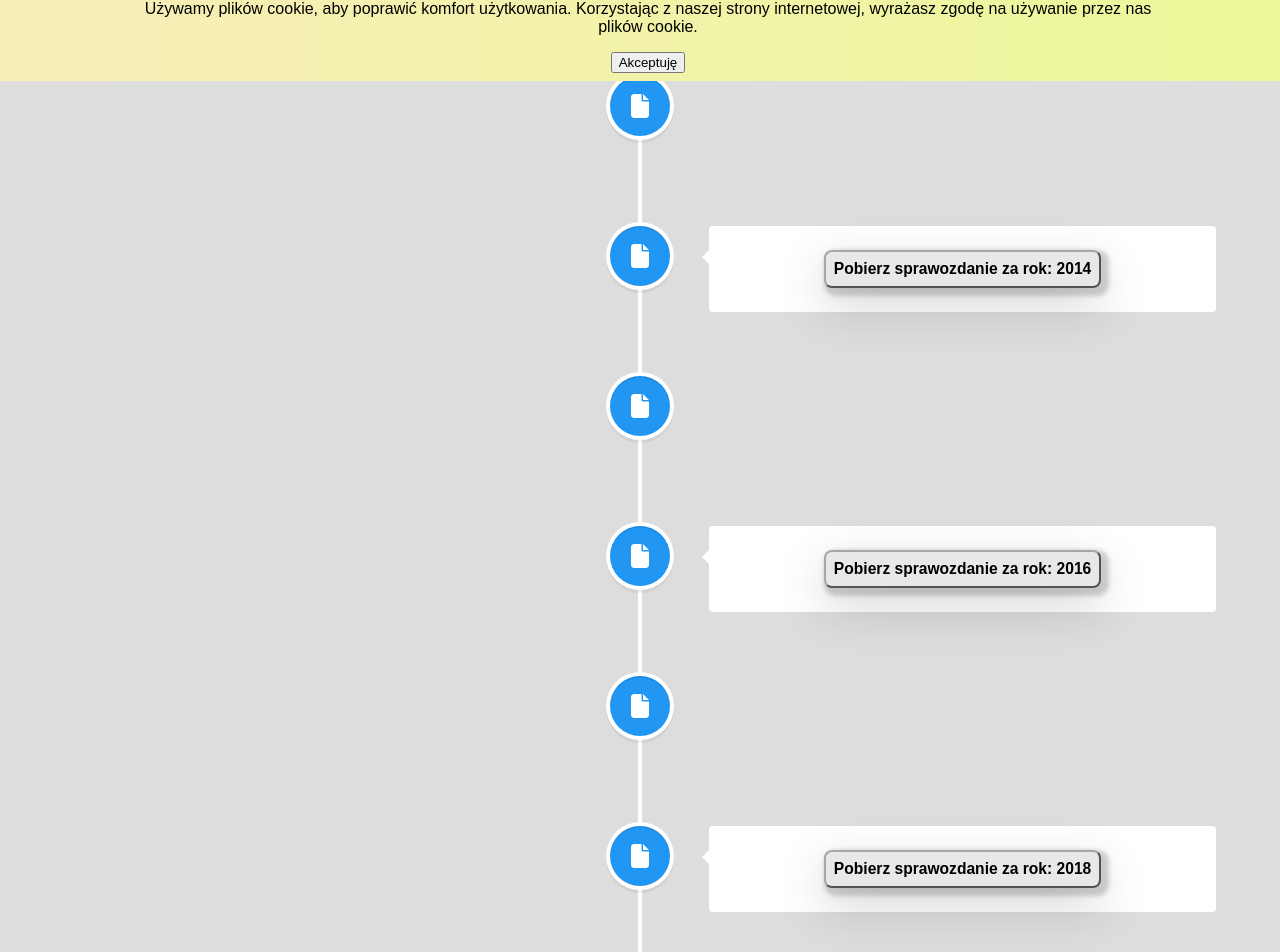
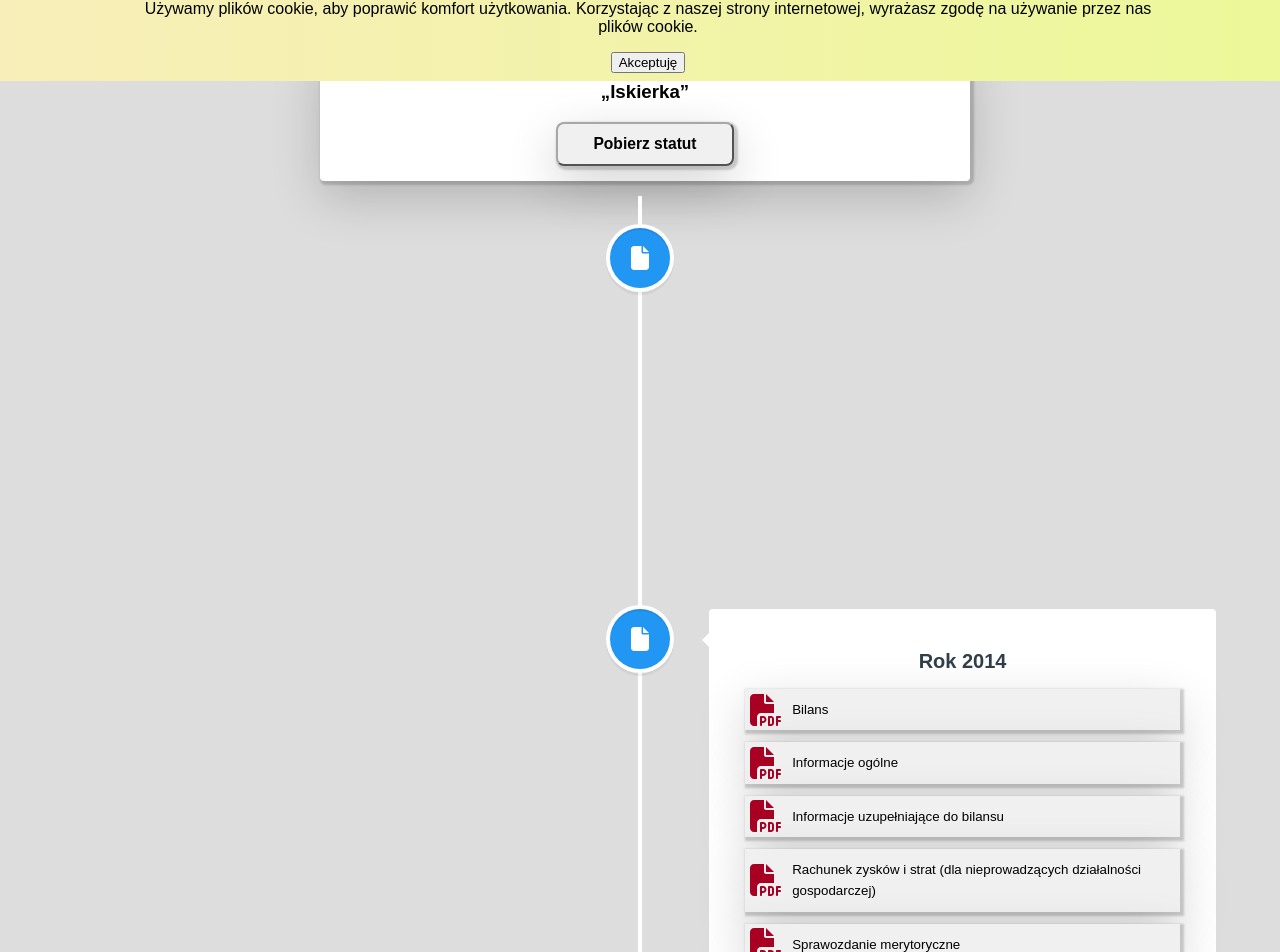
Before and after one commit to iskierkagit/sparkle, a React (Create React App) app: page /finances in a window 1280 px wide. Shown: the part 74-1026 px from the top of the page. Built offline with nearby package versions, Linux system fonts and the light colour scheme.

Commit message:
Added Statute, added new finances files, changed timeline background colors

```diff
--- a/src/Assets/others/financesFiles.js
+++ b/src/Assets/others/financesFiles.js
@@ -11,52 +11,259 @@ const fileIcon = {
 const pdfFiles = [
     {
         icon: fileIcon,
-        url: 'https://sprawozdaniaopp.niw.gov.pl/Search/Print/2774?reporttypeId=13',
+        files : [
+            {
+                name: 'Bilans uproszczony',
+                url: 'https://sprawozdaniaopp.niw.gov.pl/Search/Print/19845?reporttypeId=10'
+            },
+            {
+                name: 'Informacja dodatkowa',
+                url: 'https://sprawozdaniaopp.niw.gov.pl/Search/Print/19839?reporttypeId=12'
+            },
+
+            {
+                name: 'Rachunek wyników',
+                url: 'https://sprawozdaniaopp.niw.gov.pl/Search/Print/19861?reporttypeId=11'
+            },
+            {
+                name: 'Sprawozdanie merytoryczne',
+                url: 'https://sprawozdaniaopp.niw.gov.pl/Search/Print/2774?reporttypeId=13'
+            },
+        ],
         year: '2013',
     },
     {
         icon: fileIcon,
-        url: 'https://sprawozdaniaopp.niw.gov.pl/Search/Print/7709?reporttypeId=13',
+        files : [
+            {
+                name: 'Bilans',
+                url: 'https://sprawozdaniaopp.niw.gov.pl/Search/Print/4664?reporttypeId=17'
+            },
+            {
+                name: 'Informacje ogólne',
+                url: 'https://sprawozdaniaopp.niw.gov.pl/Search/Print/4664?reporttypeId=16'
+            },
+            {
+                name: 'Informacje uzupełniające do bilansu',
+                url: 'https://sprawozdaniaopp.niw.gov.pl/Search/Print/4664?reporttypeId=15'
+            },
+            {
+                name: 'Rachunek zysków i strat (dla nieprowadzących działalności gospodarczej)',
+                url: 'https://sprawozdaniaopp.niw.gov.pl/Search/Print/4488?reporttypeId=18'
+            },
+            {
+                name: 'Sprawozdanie merytoryczne',
+                url: 'https://sprawozdaniaopp.niw.gov.pl/Search/Print/7709?reporttypeId=13'
+            },
+        ],
         year: '2014',
     },
     {
         icon: fileIcon,
-        url: 'https://sprawozdaniaopp.niw.gov.pl/Search/Print/12388?reporttypeId=13',
+        files : [
+            {
+                name: 'Bilans',
+                url: 'https://sprawozdaniaopp.niw.gov.pl/Search/Print/9722?reporttypeId=17'
+            },
+            {
+                name: 'Informacje ogólne',
+                url: 'https://sprawozdaniaopp.niw.gov.pl/Search/Print/9722?reporttypeId=16'
+            },
+            {
+                name: 'Informacje uzupełniające do bilansu',
+                url: 'https://sprawozdaniaopp.niw.gov.pl/Search/Print/9723?reporttypeId=15'
+            },
+            {
+                name: 'Rachunek zysków i strat (dla nieprowadzących działalności gospodarczej)',
+                url: 'https://sprawozdaniaopp.niw.gov.pl/Search/Print/9363?reporttypeId=18'
+            },
+            {
+                name: 'Sprawozdanie merytoryczne',
+                url: 'https://sprawozdaniaopp.niw.gov.pl/Search/Print/12388?reporttypeId=13'
+            },
+        ],
         year: '2015',
     },
     {
         icon: fileIcon,
-        url: 'https://sprawozdaniaopp.niw.gov.pl/Search/Print/16741?reporttypeId=13',
+        files : [
+            {
+                name: 'Bilans (mikro)',
+                url: 'https://sprawozdaniaopp.niw.gov.pl/Search/Print/3405?reporttypeId=26'
+            },
+            {
+                name: 'Informacje ogólne',
+                url: 'https://sprawozdaniaopp.niw.gov.pl/Search/Print/13864?reporttypeId=16'
+            },
+            {
+                name: 'Informacje uzupełniające do bilansu',
+                url: 'https://sprawozdaniaopp.niw.gov.pl/Search/Print/13865?reporttypeId=15'
+            },
+            {
+                name: 'Rachunek zysków i strat (dla nieprowadzących działalności gospodarczej)',
+                url: 'https://sprawozdaniaopp.niw.gov.pl/Search/Print/13271?reporttypeId=18'
+            },
+            {
+                name: 'Sprawozdanie merytoryczne',
+                url: 'https://sprawozdaniaopp.niw.gov.pl/Search/Print/16741?reporttypeId=13'
+            },
+        ],
         year: '2016',
     },
     {
         icon: fileIcon,
-        url: 'https://sprawozdaniaopp.niw.gov.pl/Search/Print/21713?reporttypeId=13',
+        files : [
+            {
+                name: 'Wprowadzenie do sprawozdania finansowego',
+                url: 'https://sprawozdaniaopp.niw.gov.pl/Search/Print/4932?reporttypeId=32'
+            },
+            {
+                name: 'Bilans',
+                url: 'https://sprawozdaniaopp.niw.gov.pl/Search/Print/4932?reporttypeId=33'
+            },
+            {
+                name: 'Rachunek zysków i strat',
+                url: 'https://sprawozdaniaopp.niw.gov.pl/Search/Print/4932?reporttypeId=34'
+            },
+            {
+                name: 'Informacja dodatkowa',
+                url: 'https://sprawozdaniaopp.niw.gov.pl/Search/Print/4933?reporttypeId=35'
+            },
+            {
+                name: 'Sprawozdanie merytoryczne',
+                url: 'https://sprawozdaniaopp.niw.gov.pl/Search/Print/21713?reporttypeId=13'
+            },
+        ],
         year: '2017',
     },
     {
         icon: fileIcon,
-        url: 'https://sprawozdaniaopp.niw.gov.pl/Search/Print/3956?reporttypeId=37',
+        files : [
+            {
+                name: 'Wprowadzenie do sprawozdania finansowego',
+                url: 'https://sprawozdaniaopp.niw.gov.pl/Search/Print/13795?reporttypeId=32'
+            },
+            {
+                name: 'Bilans',
+                url: 'https://sprawozdaniaopp.niw.gov.pl/Search/Print/13795?reporttypeId=33'
+            },
+            {
+                name: 'Rachunek zysków i strat',
+                url: 'https://sprawozdaniaopp.niw.gov.pl/Search/Print/13795?reporttypeId=34'
+            },
+            {
+                name: 'Informacja dodatkowa',
+                url: 'https://sprawozdaniaopp.niw.gov.pl/Search/Print/13796?reporttypeId=35'
+            },
+            {
+                name: 'Sprawozdanie merytoryczne',
+                url: 'https://sprawozdaniaopp.niw.gov.pl/Search/Print/3956?reporttypeId=37'
+            },
+        ],
         year: '2018',
     },
     {
         icon: fileIcon,
-        url: 'https://sprawozdaniaopp.niw.gov.pl/Search/Print/9106?reporttypeId=37',
+        files : [
+            {
+                name: 'Wprowadzenie do sprawozdania finansowego',
+                url: 'https://sprawozdaniaopp.niw.gov.pl/Search/Print/23511?reporttypeId=32'
+            },
+            {
+                name: 'Bilans',
+                url: 'https://sprawozdaniaopp.niw.gov.pl/Search/Print/23510?reporttypeId=33'
+            },
+            {
+                name: 'Rachunek zysków i strat',
+                url: 'https://sprawozdaniaopp.niw.gov.pl/Search/Print/23510?reporttypeId=34'
+            },
+            {
+                name: 'Informacja dodatkowa',
+                url: 'https://sprawozdaniaopp.niw.gov.pl/Search/Print/23511?reporttypeId=35'
+            },
+            {
+                name: 'Sprawozdanie merytoryczne',
+                url: 'https://sprawozdaniaopp.niw.gov.pl/Search/Print/9106?reporttypeId=37'
+            },
+        ],
         year: '2019',
     },
     {
         icon: fileIcon,
-        url: 'https://sprawozdaniaopp.niw.gov.pl/Search/Print/14462?reporttypeId=37',
+        files : [
+            {
+                name: 'Wprowadzenie do sprawozdania finansowego',
+                url: 'https://sprawozdaniaopp.niw.gov.pl/Search/Print/33960?reporttypeId=32'
+            },
+            {
+                name: 'Bilans',
+                url: 'https://sprawozdaniaopp.niw.gov.pl/Search/Print/33959?reporttypeId=33'
+            },
+            {
+                name: 'Rachunek zysków i strat',
+                url: 'https://sprawozdaniaopp.niw.gov.pl/Search/Print/33959?reporttypeId=34'
+            },
+            {
+                name: 'Informacja dodatkowa',
+                url: 'https://sprawozdaniaopp.niw.gov.pl/Search/Print/33960?reporttypeId=35'
+            },
+            {
+                name: 'Sprawozdanie merytoryczne',
+                url: 'https://sprawozdaniaopp.niw.gov.pl/Search/Print/14462?reporttypeId=37'
+            },
+        ],
         year: '2020',
     },
     {
         icon: fileIcon,
-        url: 'https://sprawozdaniaopp.niw.gov.pl/Search/Print/18224?reporttypeId=37',
+        files : [
+            {
+                name: 'Wprowadzenie do sprawozdania finansowego',
+                url: 'https://sprawozdaniaopp.niw.gov.pl/Search/Print/40961?reporttypeId=32'
+            },
+            {
+                name: 'Bilans',
+                url: 'https://sprawozdaniaopp.niw.gov.pl/Search/Print/40960?reporttypeId=33'
+            },
+            {
+                name: 'Rachunek zysków i strat',
+                url: 'https://sprawozdaniaopp.niw.gov.pl/Search/Print/40960?reporttypeId=34'
+            },
+            {
+                name: 'Informacja dodatkowa',
+                url: 'https://sprawozdaniaopp.niw.gov.pl/Search/Print/40961?reporttypeId=35'
+            },
+            {
+                name: 'Sprawozdanie merytoryczne',
+                url: 'https://sprawozdaniaopp.niw.gov.pl/Search/Print/18224?reporttypeId=37'
+            },
+        ],
         year: '2021',
     },
     {
         icon: fileIcon,
-        url: 'https://sprawozdaniaopp.niw.gov.pl/Search/Print/20470?reporttypeId=37',
+        files : [
+            {
+                name: 'Wprowadzenie do sprawozdania finansowego',
+                url: 'https://sprawozdaniaopp.niw.gov.pl/Search/Print/44971?reporttypeId=32'
+            },
+            {
+                name: 'Bilans',
+                url: 'https://sprawozdaniaopp.niw.gov.pl/Search/Print/44970?reporttypeId=33'
+            },
+            {
+                name: 'Rachunek zysków i strat',
+                url: 'https://sprawozdaniaopp.niw.gov.pl/Search/Print/44970?reporttypeId=34'
+            },
+            {
+                name: 'Informacja dodatkowa',
+                url: 'https://sprawozdaniaopp.niw.gov.pl/Search/Print/44971?reporttypeId=35'
+            },
+            {
+                name: 'Sprawozdanie merytoryczne',
+                url: 'https://sprawozdaniaopp.niw.gov.pl/Search/Print/20470?reporttypeId=37'
+            },
+        ],
         year: '2022',
     },
 ]
--- a/src/Components/Hamburger.js
+++ b/src/Components/Hamburger.js
@@ -18,8 +18,8 @@ const Hamburger = () => (
             <ul>
               <li><Link to="/about">Iskierka</Link></li>
               <li><Link to="/history">Historia</Link></li>
-              <li><Link to="/management">Władze, statut</Link></li>
-              <li><Link to="/finances">Sprawozdania finansowe</Link></li>
+              <li><Link to="/management">Władze</Link></li>
+              <li><Link to="/finances">Sprawozdania finansowe i statut</Link></li>
             </ul>
           </li>
           <li><Link to="/parents">Dla rodziców</Link></li>
--- a/src/Components/Menu/AboutItems.js
+++ b/src/Components/Menu/AboutItems.js
@@ -10,12 +10,12 @@ export const AboutItems = [
       cName: 'dropdown-link'
     },
     {
-      title: 'Władze, statut',
+      title: 'Władze',
       path: '/management',
       cName: 'dropdown-link'
     },
     {
-      title: 'Sprawozdania finansowe',
+      title: 'Sprawozdania finansowe i statut',
       path: '/finances',
       cName: 'dropdown-link'
     }
--- a/src/Components/Pages/About/Finances.js
+++ b/src/Components/Pages/About/Finances.js
@@ -8,38 +8,56 @@ import finances from '../../../Assets/others/financesFiles';
 import '../../Styles/HistoryTimeline.css';
 import '../../Styles/Finances.css';
 import { Link } from 'react-router-dom';
+import { FontAwesomeIcon } from "@fortawesome/react-fontawesome";
+import{
+  faFilePdf
+} from "@fortawesome/free-solid-svg-icons";
+import StatutPdf from '../../../Assets/pdf/statut_2016.pdf';
 
 const Finances = () => {
+
+  const downloadPdf = () => {
+    const link = document.createElement('a');
+    link.download = 'Statut.pdf';
+    link.href = StatutPdf;
+    link.click();
+  };
+
   return (
     <div className='financesBody'>
       <h2>
-        Sprawozdania finansowe
+        Sprawozdania finansowe oraz statut
       </h2>
+
+      <div className='statuteContent'>
+        <h3>Statut Stowarzyszenia Rodzin i Przyjaciół Dzieci z Zespołem Downa „Iskierka”</h3>
+        <button onClick={downloadPdf}>
+          <h3>Pobierz statut</h3>
+        </button>
+      </div>
+
       <VerticalTimeline>
         {finances.map((t, i) => {
-          const contentStyle =
-          i % 2 === 0
-              ? { background: 'rgb(255, 225, 125)' }
-              : undefined;
           const arrowStyle =
-          i % 2 === 0
-              ? { borderRight: '7px solid  rgb(255, 225, 125)' }
+              i % 2 === 0
+              ? { borderRight: '7px solid vertical-timeline-element-content-arrow' }
               : undefined;
 
           return (
             <VerticalTimelineElement
               key={i}
               className="vertical-timeline-element--work"
-              contentStyle={contentStyle}
               contentArrowStyle={arrowStyle}
               {...t.icon}
             >
+            <h2>Rok {t.year}</h2>
             <React.Fragment>
-              <Link to={t.url}>
-                <button>
-                  <h3 className="vertical-timeline-element-title">Pobierz sprawozdanie za rok: {t.year}</h3>
-                </button>
-              </Link>
+              {t.files?.map((file) => {
+                return <Link className='pdfLinkFlex' to={file.url}>
+                    <FontAwesomeIcon icon={faFilePdf} size="2xl" style={{color: "#a80022",}} />
+                    <p>{file.name}</p>
+                </Link>
+              })}
             </React.Fragment>
             </VerticalTimelineElement>
           );
--- a/src/Components/Pages/About/History.js
+++ b/src/Components/Pages/About/History.js
@@ -15,20 +15,15 @@ const History = () => {
       </h2>
       <VerticalTimeline>
         {timeline.map((t, i) => {
-          const contentStyle =
-            i % 2 === 0
-              ? { background: 'rgb(255, 225, 125)'}
-              : undefined;
           const arrowStyle =
             i % 2 === 0
-              ? { borderRight: '7px solid  rgb(255, 225, 125)' }
-              : undefined;
+            ? { borderRight: '7px solid vertical-timeline-element-content-arrow' }
+            : undefined;
 
           return (
             <VerticalTimelineElement
               key={i}
               className="vertical-timeline-element--work"
-              contentStyle={contentStyle}
               contentArrowStyle={arrowStyle}
               date={t.date}
               {...t.icon}
--- a/src/Components/Styles/Finances.css
+++ b/src/Components/Styles/Finances.css
@@ -1,15 +1,57 @@
-.vertical-timeline-element--work button{
-    background-color: rgb(232, 232, 232);
-    border-color: rgb(167, 167, 167);
-    padding: 8px;
-    border-radius: 8px;
-    transition: all 0.3s ease-out;
+.financesBody .statuteContent{
+  width: 50%;
+  align-items: center;
+  box-shadow: 2px 2px 2px 2px rgba(67, 67, 67, 0.24),0 17px 50px 0 rgba(0,0,0,0.19);
+  margin-left: 25%;
+  padding: 5px;
+  border-radius: 4px;
+  margin-bottom: 15px;
+  background-color: white;
 }
 
-.vertical-timeline-element--work button:hover {
-    box-shadow: 3px 0px 16px 5px rgba(0,0,0,0.24),0 17px 50px 0 rgba(0,0,0,0.19);
-  }
+.financesBody .statuteContent h3{
+  text-align: center;
+  margin-top: 10px;
+}
 
-.vertical-timeline-element--work button {
-box-shadow: 4px 4px 4px 4px rgba(67, 67, 67, 0.24),0 17px 50px 0 rgba(0,0,0,0.19);
+.financesBody .statuteContent button{
+  box-shadow: 2px 2px 2px 2px rgba(67, 67, 67, 0.24),0 17px 50px 0 rgba(0,0,0,0.19);
+  margin-bottom: 10px;
+  background-color: rgb(232, 232, 232);
+  border-color: rgb(167, 167, 167);
+  padding-left: 25px;
+  padding-right: 25px;
+  border-radius: 8px;
+  width: auto;
+  background-color: rgb(240, 240, 240);
 }
+
+.financesBody .statuteContent button h3{
+  margin: 10px;
+}
+
+.financesBody .statuteContent button:hover {
+  box-shadow: 3px 0px 16px 5px rgba(0,0,0,0.24),0 17px 50px 0 rgba(0,0,0,0.19);
+}
+
+.pdfLinkFlex{
+  box-shadow: 2px 2px 2px 2px rgba(67, 67, 67, 0.24),0 17px 50px 0 rgba(0,0,0,0.19);
+  text-decoration: none;
+  align-items: center;
+  margin: 12px;
+  display: flex;
+  width: auto;
+  padding-left: 5px;
+  background-color: rgb(240, 240, 240);
+}
+
+.pdfLinkFlex:hover{
+  box-shadow: 3px 0px 16px 5px rgba(0,0,0,0.24),0 17px 50px 0 rgba(0,0,0,0.19);
+}
+
+.pdfLinkFlex p{
+  margin: 10px;
+  font-size: smaller;
+  color: black;
+  text-align: left;
+}
--- a/src/Components/Styles/HistoryTimeline.css
+++ b/src/Components/Styles/HistoryTimeline.css
@@ -14,3 +14,7 @@ body {
         width: auto;
     }
 }
+
+vertical-timeline-element-content-arrow{
+    background-color: #ffff;
+}
```
Also changed, not shown: 1 other file (tests, documents, lock files or other folders).
